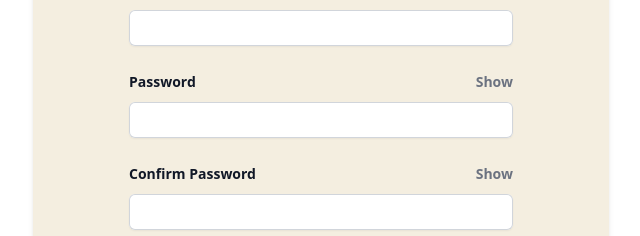
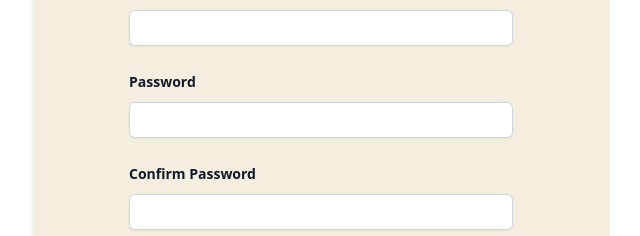
Before and after one commit to jedipw/PIIDataDetector, a Next.js app in the folder frontend/: page /signup in a window 1280 px wide. Shown: the part 446-682 px from the top of the page, without its empty margins (319-959 px from the left). Built offline with nearby package versions, Linux system fonts and the light colour scheme; no server answers.

Commit message:
[ADD] Show & hide password button improvement + [REMOVE] Unnecessary comments

```diff
--- a/frontend/app/signup/page.tsx
+++ b/frontend/app/signup/page.tsx
@@ -28,7 +28,6 @@ export default function Signup() {
     };
 
     const validateEmail = (email: string) => {
-        // Email validation logic here
         // Return an error message if the email is invalid, otherwise return an empty string
         if (!email) {
             return 'Email is required';
@@ -44,7 +43,6 @@ export default function Signup() {
     };
 
     const validateFirstName = (firstName: string) => {
-        // First name validation logic here
         // Return an error message if the first name is invalid, otherwise return an empty string
         if (!firstName) {
             return 'First name is required';
@@ -53,7 +51,6 @@ export default function Signup() {
     };
 
     const validateLastName = (lastName: string) => {
-        // Last name validation logic here
         // Return an error message if the last name is invalid, otherwise return an empty string
         if (!lastName) {
             return 'Last name is required';
@@ -62,7 +59,6 @@ export default function Signup() {
     };
 
     const validatePassword = (password: string) => {
-        // Password validation logic here
         // Return an error message if the password is invalid, otherwise return an empty string
         if (!password) {
             return 'Password is required';
@@ -77,7 +73,6 @@ export default function Signup() {
     };
 
     const validatePasswordAgain = (passwordAgain: string) => {
-        // Password again validation logic here
         // Return an error message if the password again is invalid, otherwise return an empty string
         if (!passwordAgain) {
             return 'Please confirm your password';
@@ -115,7 +110,7 @@ export default function Signup() {
 
     const signUp = () => {
         if (validateForm()) {
-            // Proceed with sign up logic
+            // Create a new user with the email and password
             createUserWithEmailAndPassword(auth, email, password).then((userCredential) => {
                 const user = userCredential.user;
                 const userId = user.uid;
@@ -234,13 +229,15 @@ export default function Signup() {
                                 <label htmlFor="password" className="block text-sm font-bold leading-6 text-gray-900">
                                     Password
                                 </label>
+                                {password &&
                                     <button
                                         type="button"
                                         onClick={toggleShowPassword}
                                         className="text-sm text-gray-500 font-bold focus:outline-none"
                                     >
                                         {showPassword ? 'Hide' : 'Show'}
-                                </button>
+                                    </button>}
+
                             </div>
                             <div className="mt-2">
                                 <input
@@ -261,13 +258,14 @@ export default function Signup() {
                                 <label htmlFor="passwordAgain" className="block text-sm font-bold leading-6 text-gray-900">
                                     Confirm Password
                                 </label>
+                                {passwordAgain &&
                                     <button
                                         type="button"
                                         onClick={toggleShowConfirmPassword}
                                         className="text-sm text-gray-500 font-bold focus:outline-none"
                                     >
                                         {showConfirmPassword ? 'Hide' : 'Show'}
-                                </button>
+                                    </button>}
                             </div>
                             <div className="mt-2">
                                 <input
```
Lines whose indentation alone changed are shown as unchanged.
